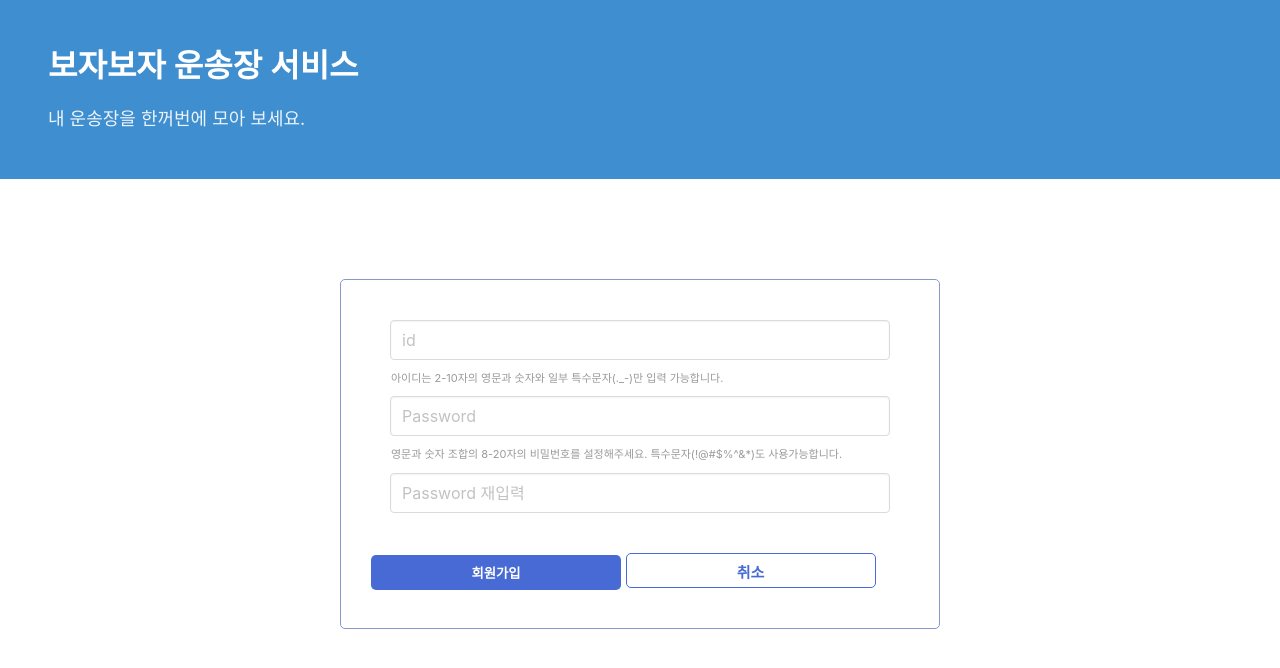
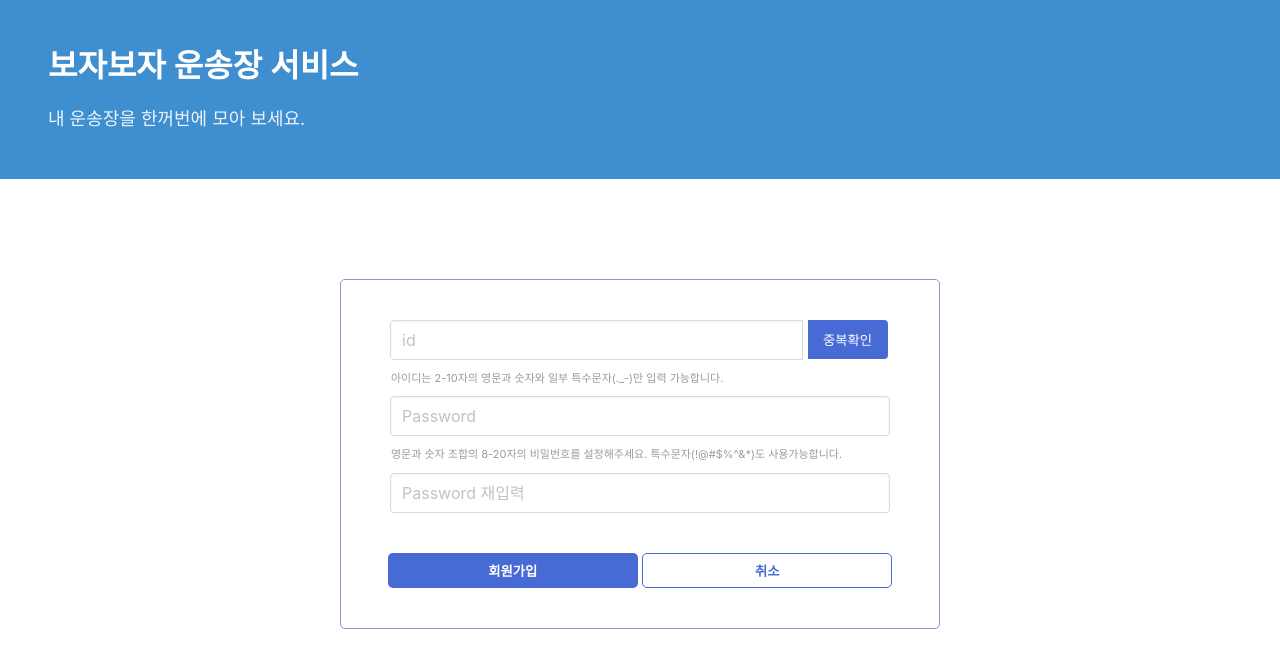
Before and after one commit to silano08/week1_repo, a Flask app: page /sign_up in a window 1280 px wide. Shown: the top 668 px of the page. Run offline with Flask 2, Linux system fonts and the light colour scheme; some libraries are stand-ins or nearby versions.

Commit message:
except check_dup. by yihyeon.

```diff
--- a/yihyeon/app.py
+++ b/yihyeon/app.py
@@ -40,6 +40,14 @@ def register():
     return jsonify({'result': 'success'})
 
 
+#중복확인
+@app.route('/sign_up/check_dup', methods=['POST'])
+def check_dup():
+    username_receive = request.form['username_give']
+    exists = bool(db.users.find_one({"username": username_receive}))
+    return jsonify({'result': 'success', 'exists': exists})
+
+
 # 로그인
 @app.route('/sign_in', methods=['POST'])
 def sign_in():
@@ -61,9 +69,9 @@ def sign_in():
             'exp': datetime.utcnow() + timedelta(seconds=60 * 60 * 24)
         }
         # payload를 시크릿키로 감싸서 암호화 한 다음에 token 발행.
+        # id, 유효기간, 시크릿 키를 ???
         token = jwt.encode(payload, SECRET_KEY, algorithm='HS256')
 
-        # 결과적으로 회원에게 강력히 암호화된 토큰을 만들어 줌.
         return jsonify({'result': 'success', 'token': token, 'msg': '로그인 성공!'})
 
     # 회원이 아닌 경우(아이디나 비밀번호를 잘못 입력 했을 때)
@@ -71,10 +79,6 @@ def sign_in():
         return jsonify({'result': 'fail', 'msg': '아이디나 비밀번호가 맞지 않습니다. 다시 확인해주세요.'})
 
 
-# 회원가입
-# @app.route('/sign_up', methods=['POST'])
-# def sign_up():
-#     return jsonify({'result': 'success', 'msg': '회원가입 접속 성공!'})
 
 
 if __name__ == '__main__':
--- a/yihyeon/templates/signup.html
+++ b/yihyeon/templates/signup.html
@@ -26,9 +26,28 @@
                 background-color: white;
             }
 
+            .btns {
+                text-align: center;
+            }
             .control {
                 width: 500px;
                 margin: 10px auto;
+            }
+
+            #input-username {
+                display: inline-block;
+                width: 413px;
+                border-radius: 4px 0 0 4px;
+            }
+
+            .check-username {
+                width: 80px;
+                height: 39px;
+                border: none;
+                color: white;
+                background-color: #476ad5;
+                border-radius: 0 4px 4px 0;
+                cursor: pointer;
             }
 
             .register-button, .cancel-button {
@@ -47,15 +66,17 @@
                 background-color: white;
                 color: #476ad5;
                 border: 1px solid #476ad5;
-                text-align: center;
-                font-size: 15px;
-                padding: 7px;
             }
 
             .requirement {
                 font-size: 11px;
                 margin: 0 20px;
                 color: #9a9a9a;
+            }
+
+            .match {
+                font-size: 11px;
+                margin: 10px 0;
             }
         </style>
 
@@ -75,16 +96,64 @@
                 return regExp.test(asValue);
             }
 
+            //아이디 중복확인
+            function check_dup() {
+                let username = $("#input-username").val()
 
+                if (username == "") {
+                    $('#username-requirement').text("아이디를 입력해주세요.").css({color: "red"});
+                    $('#input-username').focus();
+                    return;
+                }
+
+                // 아이디 형식 체크(오류)
+                if (!is_nickname(username)) {
+                    $('#username-requirement').text("아이디의 형식을 확인해주세요. 영문과 숫자, 일부 특수문자(._-) 사용 가능. 2-10자 길이").css({color: "red"});
+                    $('#input-username').focus();
+                    return;
+                }
+
+                // 중복확인 여부 확인하는 코드(클래스 추가)
+                {#$("#username-requirement").addClass("is-checking")#}
+
+                $.ajax({
+                    type: "POST",
+                    url: "/sign_up/check_dup",
+                    data: {
+                        username_give: username
+                    },
+                    success: function (response) {
+                        if (response["exists"]) {   //있으면 true
+                            $('#username-requirement').text("이미 존재하는 id 입니다.").css({color: "red"});
+                            $('#input-username').focus();
+                        } else { //없는 경우(쓸 수 있는 아이디)
+                            $('#username-requirement').text("사용 가능한 id 입니다.").css({color: "skyblue"});
+                        }
+
+                        // 중복확인 여부 확인하는 코드(클래스 제거)
+                        {#$("#username-requirement").removeClass("is-checking")#}
+
+                        // 중복확인을 마치고 나면 is-checking 클래스를 제거해서, requirement 클래스만 남은 상태.
+                    }
+                });
+
+            }
+
+            // 회원가입
             function register() {
                 let username = $("#input-username").val()
                 let password = $("#input-password").val()
                 let password2 = $("#input-password2").val()
-                console.log(username, password, password2)
 
                 // 아이디 중복확인 하...
+                if (username == "") {
+                    $('#username-requirement').text("아이디를 입력해주세요.").css({color: "red"});
+                    $('#input-username').focus();
+                }
+                // else if문 (중복확인 안하고 회원가입 눌렀을 때)
 
-                // 비밀번호
+
+                // 비밀번호 형식 확인
                 if (password == "") {
                     $('#password-requirement').text("비밀번호를 입력해주세요.").css({color: "red"});
                     $("#input-password").focus();
@@ -94,9 +163,21 @@
                         .css({color: "red"});
                     $("#input-password").focus();
                 } else {
-                    $('#password-requirement').text("적합한 비밀번호 입니다.");
+                    $('#password-requirement').text("적합한 비밀번호 입니다.").css({color: "skyblue"});
                 }
 
+                // 비밀번호 일치 확인
+                if (password2 == "") {
+                    $('#password-requirement2').text("비밀번호를 입력해주세요.").css({color: "red"});
+                    $("#input-password2").focus();
+                    return;
+                } else if (password2 != password) {
+                    $('#password-requirement2').text("비밀번호가 일치하지 않습니다.").css({color: "red"});
+                    $("#input-password2").focus();
+                    return;
+                } else {
+                    $('#password-requirement2').text("비밀번호가 일치합니다.").css({color: "skyblue"});
+                }
 
                 $.ajax({
                     type: "POST",
@@ -110,6 +191,10 @@
                         window.location.replace("/")
                     }
                 });
+            }
+
+            function cancel(){
+                window.location.replace("/")
             }
 
         </script>
@@ -130,8 +215,9 @@
         <div class="wrap-form">
             <div class="control">
               <input id="input-username" class="input" type="text" placeholder="id">
+              <button class="check-username" onclick="check_dup()">중복확인</button>
             </div>
-            <p class="requirement">아이디는 2-10자의 영문과 숫자와 일부 특수문자(._-)만 입력 가능합니다.</p>
+            <p id="username-requirement" class="requirement">아이디는 2-10자의 영문과 숫자와 일부 특수문자(._-)만 입력 가능합니다.</p>
 
 
             <div class="control">
@@ -141,11 +227,13 @@
 
             <div class="control">
               <input id="input-password2" class="input" type="password" placeholder="Password 재입력" required>
-                <p></p>
+                <p id="password-requirement2" class="match"></p>
             </div>
 
-            <button class="register-button" onclick="register()">회원가입</button>
-            <button class="cancel-button">취소</button>
+            <div class="btns">
+                <button class="register-button" onclick="register()">회원가입</button>
+                <button class="cancel-button" onclick="cancel()">취소</button>
+            </div>
 
         </div>
     </body>
```
